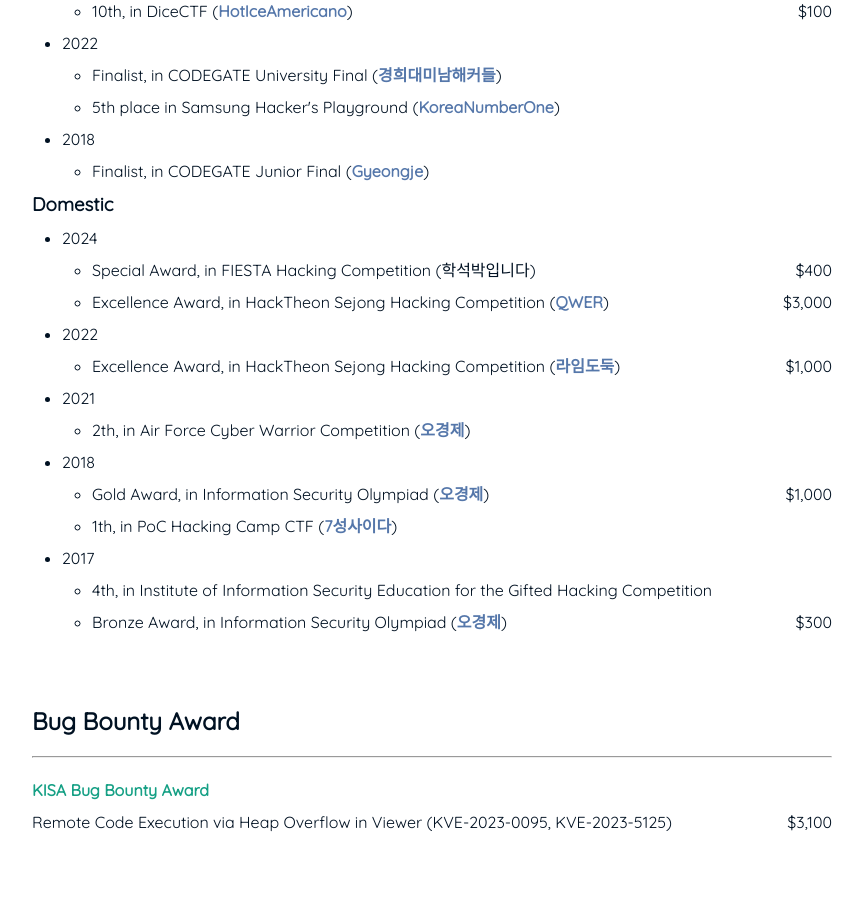
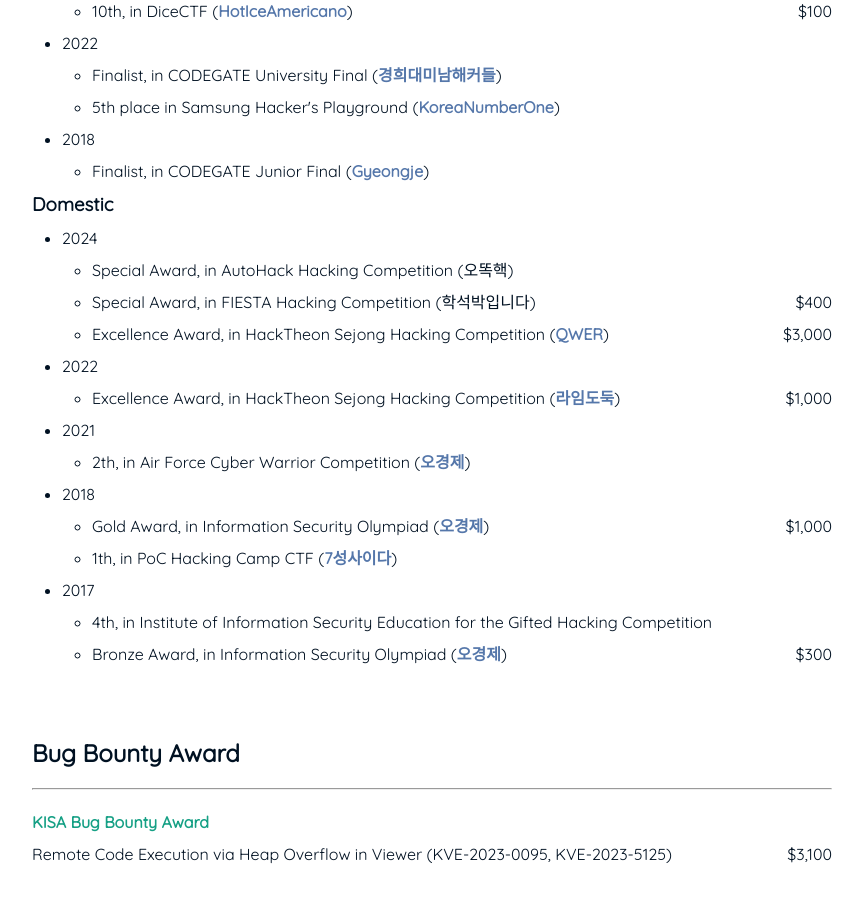
Before and after one commit to Gyeongje/gyeongje.github.io, a Jekyll site: the page built from index.md, in a window 1280 px wide and 900 px high, scrolled down 1406 px. Shown: the whole window, without its empty margins (208-1071 px from the left). Built offline with Jekyll 4.4.1, drawn with Linux system fonts in a browser that asks for light colours.

Commit message:
Update index.md

```diff
--- a/index.md
+++ b/index.md
@@ -67,6 +67,7 @@
 <ul>
 <li>2024</li>
 <ul>
+	<li>Special Award, in AutoHack Hacking Competition (오똑핵) </li>
 	<li>Special Award, in FIESTA Hacking Competition (학석박입니다) <span style="float: right; ">$400</span></li>
 	<li>Excellence Award, in HackTheon Sejong Hacking Competition (<a href="https://m.boannews.com/html/detail.html?tab_type=1&idx=130709">QWER</a>) <span style="float: right; ">$3,000</span></li>
 </ul>
```
